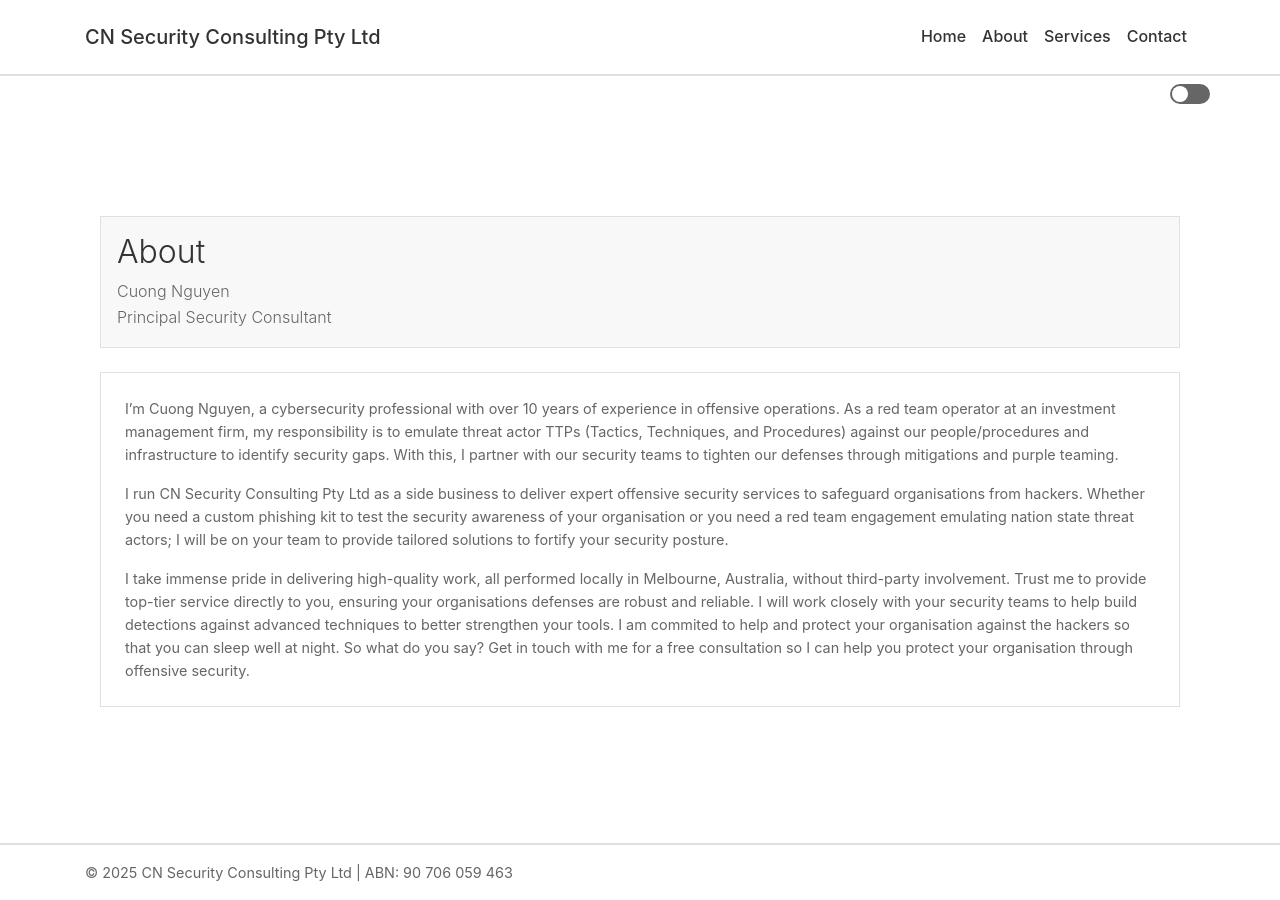
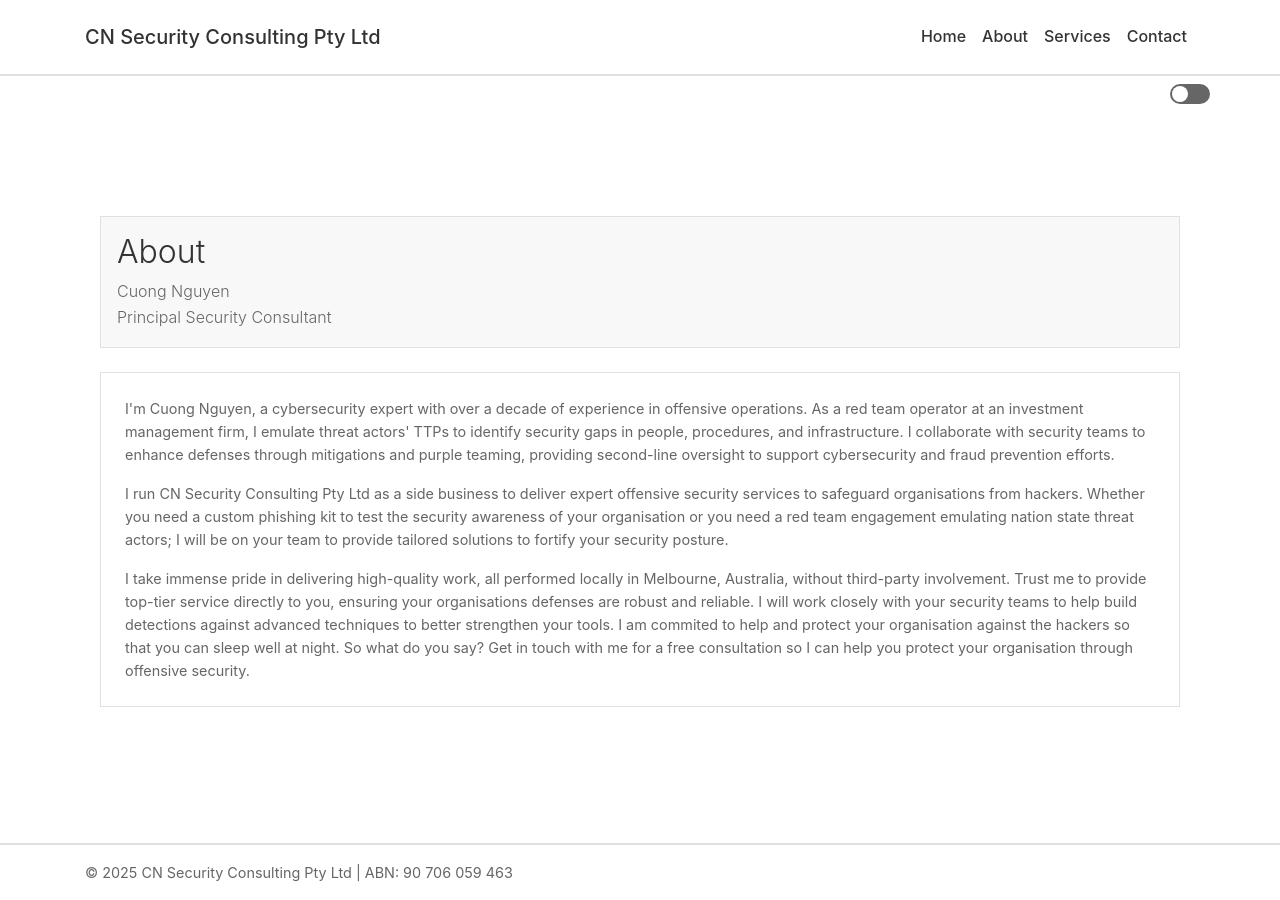
Before and after one commit to hookthieves/hookthieves.github.io, a Jekyll site: the page built from about.html, in a window 1280 px wide. Built offline with Jekyll 4.4.1, drawn with Linux system fonts in a browser that asks for light colours.

Commit message:
Update about.html

```diff
--- a/about.html
+++ b/about.html
@@ -9,7 +9,7 @@ title: About
         <p class="lead">Principal Security Consultant</p>
     </div>
 <div class="contact-box">
-    <p>I’m Cuong Nguyen, a cybersecurity professional with over 10 years of experience in offensive operations. As a red team operator at an investment management firm, my responsibility is to emulate threat actor TTPs (Tactics, Techniques, and Procedures) against our people/procedures and infrastructure to identify security gaps. With this, I partner with our security teams to tighten our defenses through mitigations and purple teaming.</p>
+    <p>I'm Cuong Nguyen, a cybersecurity expert with over a decade of experience in offensive operations. As a red team operator at an investment management firm, I emulate threat actors' TTPs to identify security gaps in people, procedures, and infrastructure. I collaborate with security teams to enhance defenses through mitigations and purple teaming, providing second-line oversight to support cybersecurity and fraud prevention efforts.</p>
     <p>I run CN Security Consulting Pty Ltd as a side business to deliver expert offensive security services to safeguard organisations from hackers. Whether you need a custom phishing kit to test the security awareness of your organisation or you need a red team engagement emulating nation state threat actors; I will be on your team to provide tailored solutions to fortify your security posture.</p>
     <p>I take immense pride in delivering high-quality work, all performed locally in Melbourne, Australia, without third-party involvement. Trust me to provide top-tier service directly to you, ensuring your organisations defenses are robust and reliable. I will work closely with your security teams to help build detections against advanced techniques to better strengthen your tools. I am commited to help and protect your organisation against the hackers so that you can sleep well at night. So what do you say? Get in touch with me for a free consultation so I can help you protect your organisation through offensive security.</p>
 </div>
```
